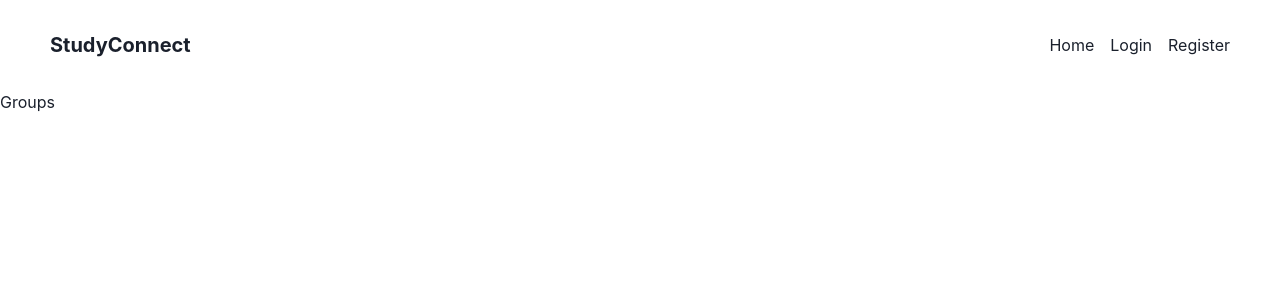
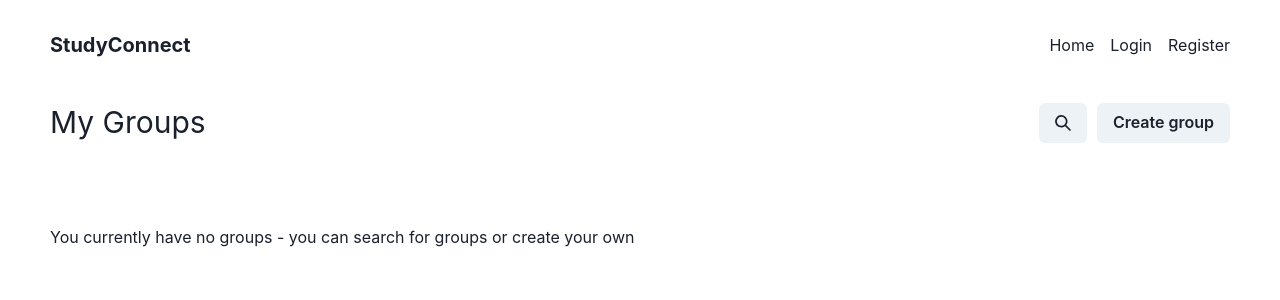
Before and after one commit to urieloalves/studyconnect-app, a Next.js app: page /groups in a window 1280 px wide. Shown: the top 300 px of the page. Built offline with nearby package versions, Linux system fonts and the light colour scheme.

Commit message:
add placeholder for my groups page

```diff
--- a/package.json
+++ b/package.json
@@ -9,6 +9,7 @@
     "lint": "next lint"
   },
   "dependencies": {
+    "@chakra-ui/icons": "^2.0.19",
     "@chakra-ui/react": "^2.6.0",
     "@emotion/react": "^11.10.8",
     "@emotion/styled": "^11.10.8",
--- a/src/pages/groups/index.tsx
+++ b/src/pages/groups/index.tsx
@@ -1,7 +1,52 @@
+import { SearchIcon } from "@chakra-ui/icons";
+import { Button, Flex, Stack, Text, Tooltip } from "@chakra-ui/react";
+import { useRouter } from "next/router";
+
 export default function Groups() {
+  const router = useRouter();
+
+  const groups: any[] = [];
+
   return (
-    <>
-      <h1>Groups</h1>
-    </>
+    <Flex
+      padding="10px"
+      maxW="1200px"
+      position="relative"
+      flexDir="column"
+      mx="auto"
+    >
+      <Flex alignItems="center" justifyContent="space-between">
+        <Text fontSize="30px">My Groups</Text>
+
+        <Flex>
+          <Button
+            mr="10px"
+            onClick={() => {
+              router.push("search");
+            }}
+          >
+            <Tooltip label={"Search groups"}>
+              <SearchIcon />
+            </Tooltip>
+          </Button>
+
+          <Button onClick={() => console.log("Create group")}>
+            Create group
+          </Button>
+        </Flex>
+      </Flex>
+
+      <Stack mt="80px" direction="row" spacing="20px">
+        {groups.length === 0 && (
+          <Text>
+            You currently have no groups - you can search for groups or create
+            your own
+          </Text>
+        )}
+        {groups.map((group) => (
+          <>{group}</>
+        ))}
+      </Stack>
+    </Flex>
   );
 }
```
Also changed, not shown: 1 other file (tests, documents, lock files or other folders).
